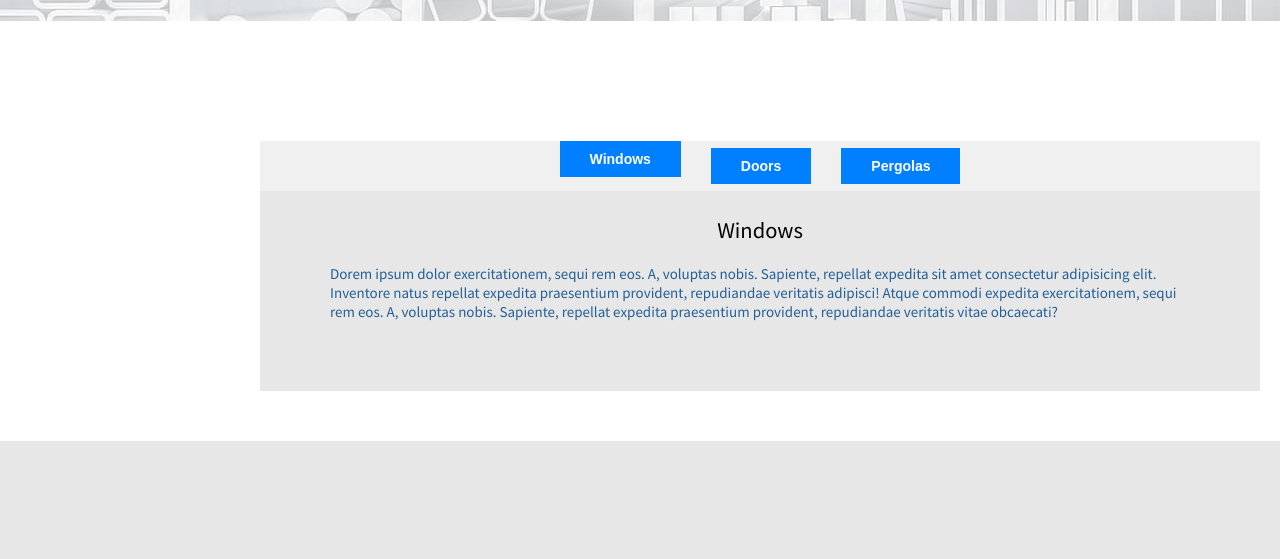
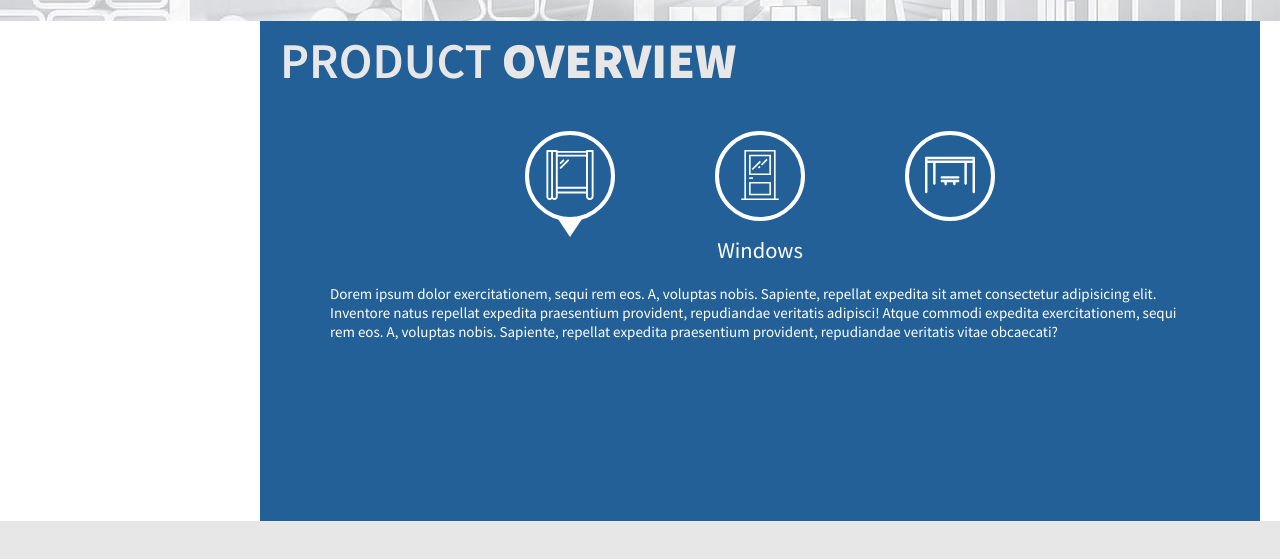
Before and after one commit to DanteDurant/STILE--Aluminium, a website built with Parcel: page index.html in a window 1280 px wide. Shown: the part 1309-1868 px from the top of the page. Built offline with nearby package versions, Linux system fonts and the light colour scheme; a web font is replaced by a local one.

Commit message:
tabbed component update 2

```diff
--- a/index.html
+++ b/index.html
@@ -175,24 +175,25 @@
       </div>
 
       <div class="overview">
+        <h1 class="overview--header">PRODUCT <strong>OVERVIEW</strong></h1>
         <div class="overview--tab__container">
           <button
-            class="button overview--tab overview--tab__1 overview--tab__active"
+            class="overview--tab overview--tab__1 overview--tab__active"
             data-tab="1"
           >
-            Windows
+            <img class="button--svg" src="src/svg/window2.svg" />
           </button>
-          <button class="button overview--tab overview--tab__2" data-tab="2">
-            Doors
+          <button class="overview--tab overview--tab__2" data-tab="2">
+            <img class="button--svg" src="src/svg/door1.svg" />
           </button>
-          <button class="button overview--tab overview--tab__3" data-tab="3">
-            Pergolas
+          <button class="overview--tab overview--tab__3" data-tab="3">
+            <img class="button--svg" src="src/svg/pergola2.svg" />
           </button>
         </div>
         <div
           class="overview--content overview--content__1 overview--content__active"
         >
-          <h5 class="overview--header">Windows</h5>
+          <h5 class="overview--header__sub">Windows</h5>
           <p>
             Dorem ipsum dolor exercitationem, sequi rem eos. A, voluptas nobis.
             Sapiente, repellat expedita sit amet consectetur adipisicing elit.
--- a/src/sass/_base.scss
+++ b/src/sass/_base.scss
@@ -24,7 +24,6 @@ body {
 
 main {
   background-color: $color-white;
-  padding-bottom: 5rem;
   margin-bottom: 60rem;
 }
 
--- a/src/sass/_button.scss
+++ b/src/sass/_button.scss
@@ -54,6 +54,8 @@
       transition: all 50ms;
       border-bottom: 0.1rem solid $color-white;
     }
+
+    background-color: $color-primary_dark;
   }
 
   // INTRO BUTTON//////////////////////////////////////
@@ -66,7 +68,7 @@
     padding-right: 1rem;
 
     &::after {
-      content: "";
+      content: '';
       clip-path: polygon(0 100%, 0 0, 60% 50%);
       height: 1.5rem;
       width: 1.5rem;
@@ -92,4 +94,9 @@
     width: 5rem;
     font-size: 5rem;
   }
+
+  &--svg {
+    width: 5rem;
+    filter: $svg-white;
+  }
 }
--- a/src/sass/abstract/_variables.scss
+++ b/src/sass/abstract/_variables.scss
@@ -15,6 +15,8 @@ $color-gray_dark-3: #333;
 
 $svg-blue_dark: invert(28%) sepia(72%) saturate(936%) hue-rotate(176deg)
   brightness(94%) contrast(84%);
+$svg-white: invert(100%) sepia(91%) saturate(38%) hue-rotate(254deg)
+  brightness(110%) contrast(110%);
 
 $fw-reg: 300;
 $fw-bold: 700;
--- a/src/sass/layout/_navigation.scss
+++ b/src/sass/layout/_navigation.scss
@@ -1,7 +1,7 @@
 .navigation {
   width: 100%;
   height: 8rem;
-  background-color: #0080ff;
+  background-color: $color-primary_dark;
 
   &--box {
     height: inherit;
--- a/src/sass/layout/_overview.scss
+++ b/src/sass/layout/_overview.scss
@@ -1,60 +1,58 @@
 /* OPERATIONS */
 .overview {
   max-width: 100rem;
-  margin: 12rem auto 0 auto;
-  height: 25rem;
-  background-color: $color-gray;
+  margin: 0 auto;
+  height: 50rem;
+  background-color: $color-primary_dark;
 
   &--tab {
-    // transform: translateY(-50%);
-    height: min-content;
-    margin: auto 0;
-
     &__container {
       display: flex;
       justify-content: center;
-      background-color: $color-white_transparent;
-      height: 5rem;
+      background-color: transparent;
+      height: 11rem;
+      margin-bottom: 2rem;
     }
 
-    &__1 {
-      background-color: $color-primary;
-      color: $color-white;
+    position: relative;
+    height: 9rem;
+    width: 9rem;
+    border-radius: 5rem;
+    margin-top: 5rem;
+    border: 0.4rem solid white;
+    background-color: $color-primary_dark;
 
     &:hover {
-        background-color: $color-primary_dark;
-      }
-    }
-    &__2 {
       background-color: $color-primary;
-      color: $color-white;
-
-      &:hover {
-        background-color: $color-primary_dark;
-      }
     }
 
-    &__3 {
-      background-color: $color-primary;
-      color: $color-white;
-
-      &:hover {
-        background-color: $color-primary_dark;
-      }
+    &:not(:last-child) {
+      margin-right: 10rem;
     }
 
     &__active {
-      transform: translateY(-0.7rem);
+      &::after {
+        content: '';
+        position: absolute;
+        bottom: -2rem;
+        left: 0;
+        right: 0;
+        margin: 0 auto;
+        width: 0.1rem;
+
+        border-left: 1.2rem solid transparent;
+        border-right: 1.2rem solid transparent;
+        border-top: 1.8rem solid #fff;
+      }
     }
   }
 
   &--content {
     transition: all 300ms;
     display: none;
-
-    /* JUST PRESENTATIONAL */
     font-size: 1.7rem;
     padding: 2.5rem 7rem 6.5rem 7rem;
+    color: $color-white;
 
     &__active {
       display: flex;
@@ -63,13 +61,22 @@
   }
 
   &--header {
+    font-weight: 600;
+    padding: 2rem 0 0 2rem;
+
+    & strong {
+      font-weight: 900;
+    }
+    &__sub {
       font-size: 2.25rem;
       font-weight: 500;
       align-self: center;
       margin-bottom: 2rem;
     }
+  }
 
   &--content p {
     grid-column: 2;
+    color: inherit;
   }
 }
```
Lines whose indentation alone changed are shown as unchanged.
